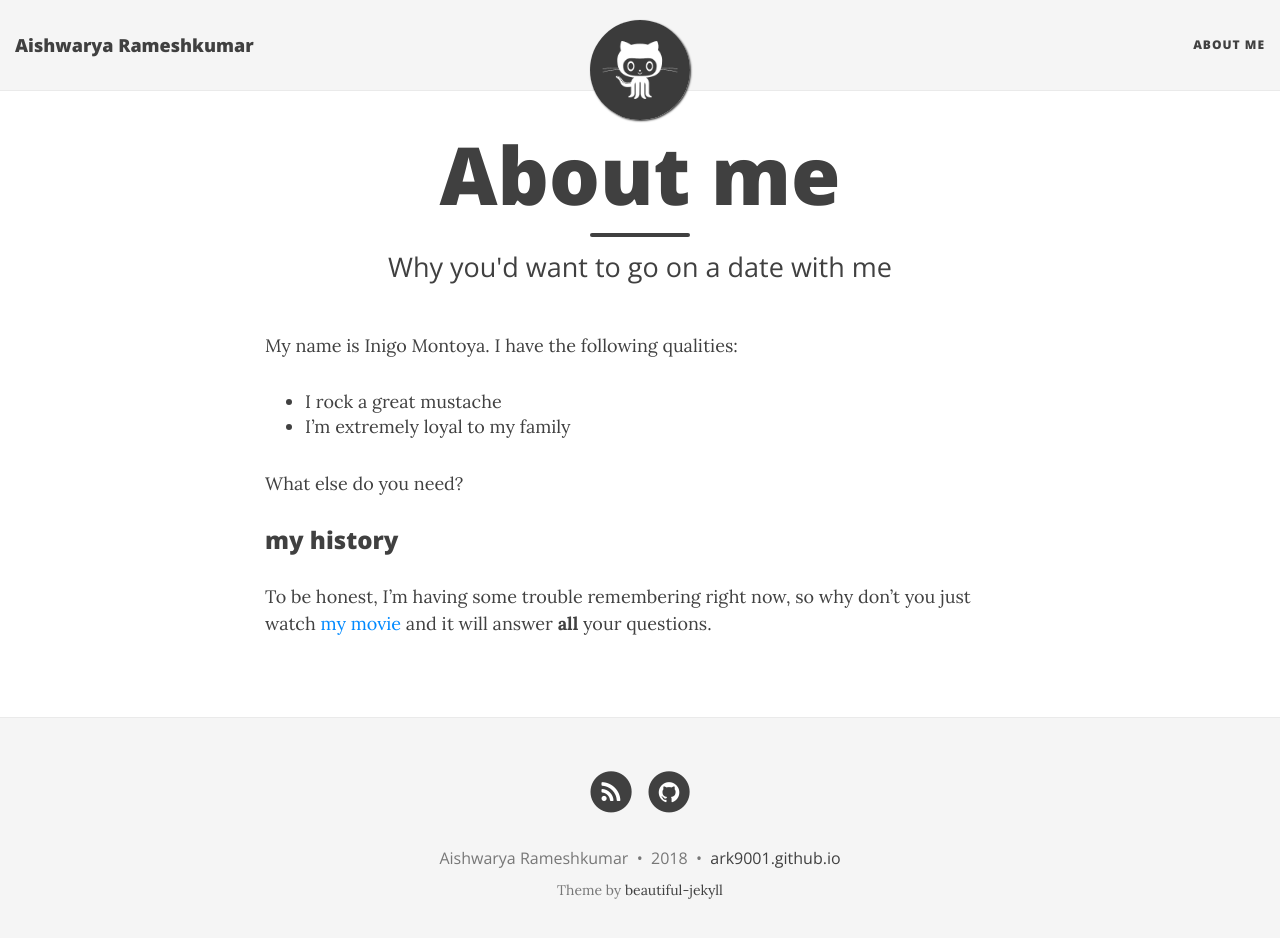
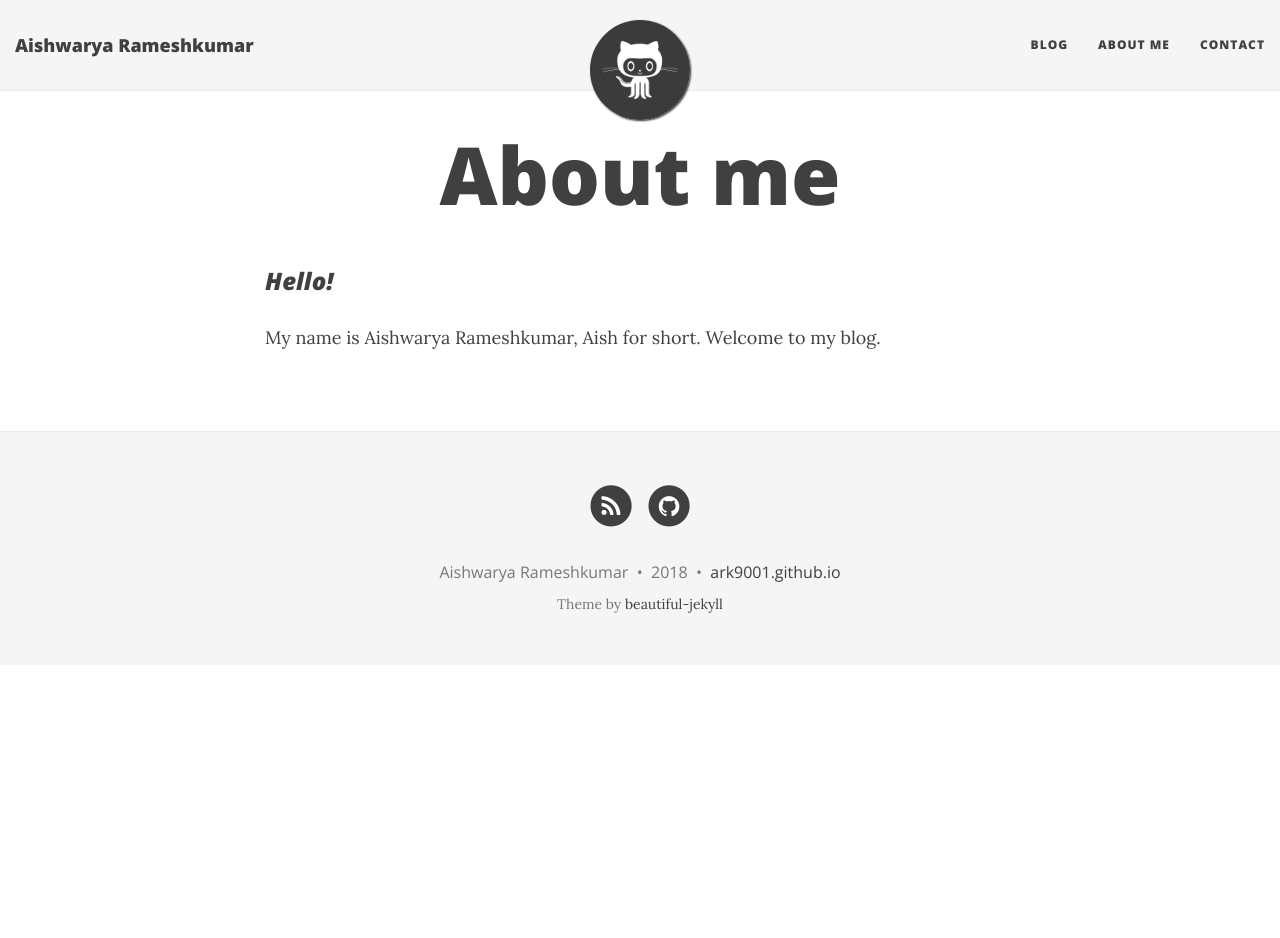
Before and after one commit to ARK9001/ark9001.github.io, a Jekyll site: the page built from aboutme.md, in a window 1280 px wide and 951 px high. Shown: the top 938 px of the window. Built offline with Jekyll 4.4.1, drawn with Linux system fonts in a browser that asks for light colours; nearby versions of some CDN libraries.

Commit message:
moree updates

```diff
--- a/_config.yml
+++ b/_config.yml
@@ -23,7 +23,10 @@ description: Blog
 
 # List of links in the navigation bar
 navbar-links:
+  Blog: "http://ark9001.github.io"
   About Me: "aboutme"
+  Contact: "contact"
+
   #Resources:
   #  - Beautiful Jekyll: "http://deanattali.com/beautiful-jekyll/"
   #  - Learn markdown: "http://www.markdowntutorial.com/"
--- a/aboutme.md
+++ b/aboutme.md
@@ -1,16 +1,8 @@
 ---
 layout: page
 title: About me
-subtitle: Why you'd want to go on a date with me
 ---
 
-My name is Inigo Montoya. I have the following qualities:
+### _Hello!_
 
-- I rock a great mustache
-- I'm extremely loyal to my family
-
-What else do you need?
-
-### my history
-
-To be honest, I'm having some trouble remembering right now, so why don't you just watch [my movie](http://en.wikipedia.org/wiki/The_Princess_Bride_%28film%29) and it will answer **all** your questions.
+My name is Aishwarya Rameshkumar, Aish for short. Welcome to my blog.
--- a/index.html
+++ b/index.html
@@ -1,7 +1,6 @@
 ---
 layout: page
-title: Aishwarya Rameshkumar
-subtitle: This is where I will tell my friends way too much about me - UPD 1
+subtitle: _Welcome to my blog_
 use-site-title: true
 ---
 
```
Also changed, not shown: contact.md (added, +7 -0 lines).
